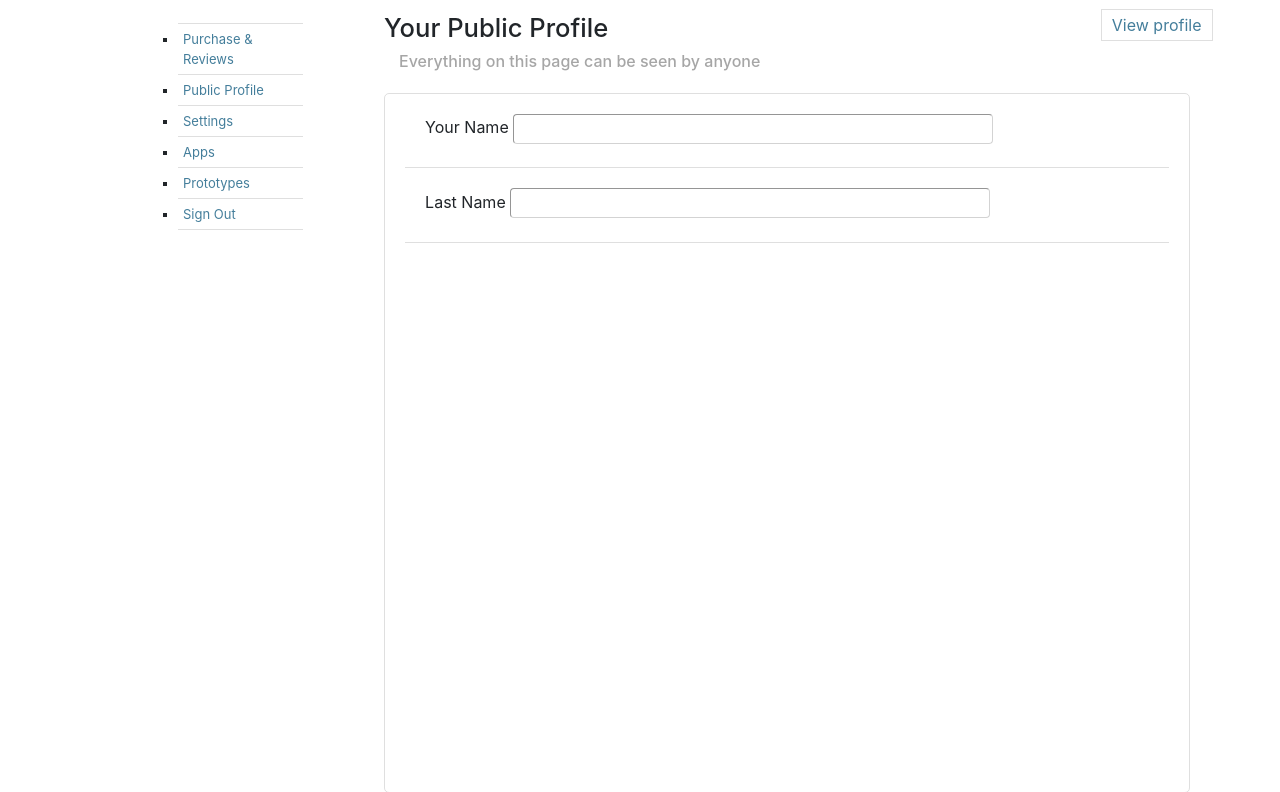
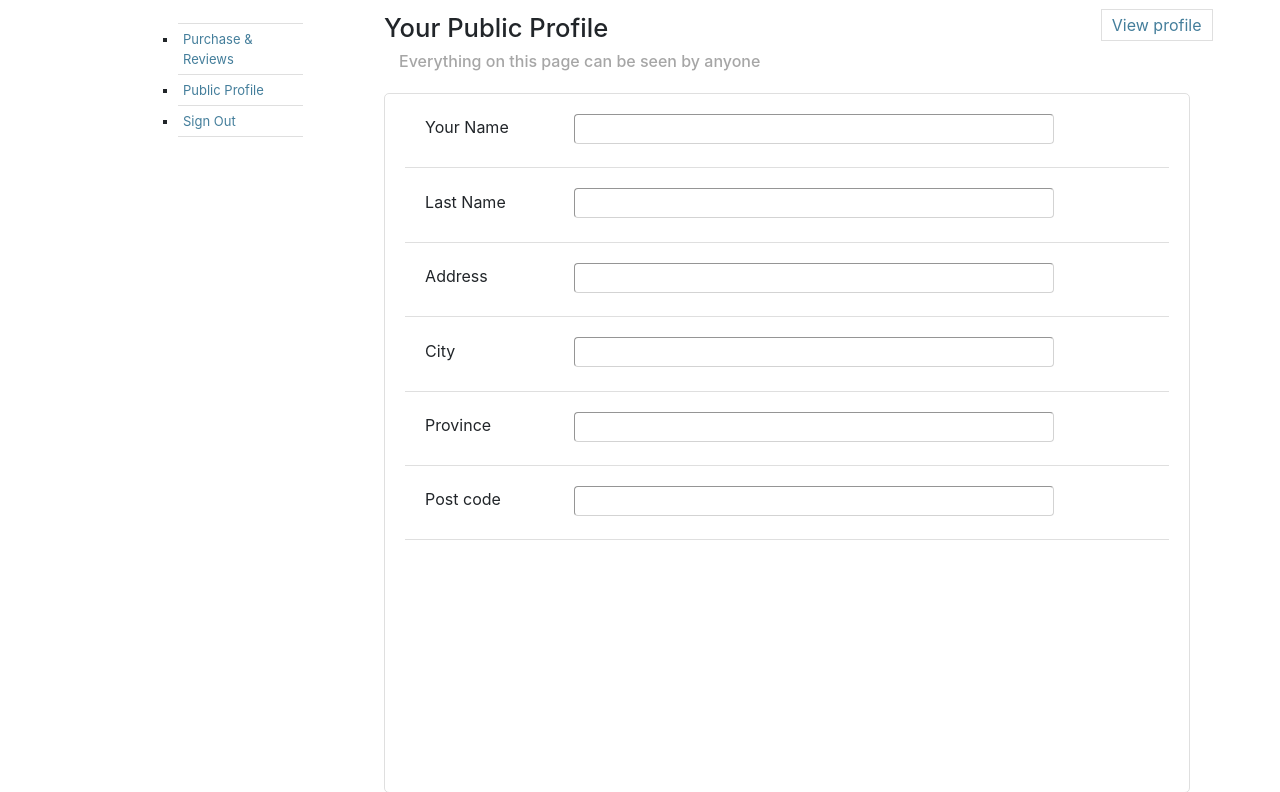
Before and after one commit to UB-ES-2018/etsy, a Django app: page /profile_edit/ in a window 1280 px wide. Shown: the part 112-904 px from the top of the page. Run offline with Django 3.2, Linux system fonts and the light colour scheme; some libraries are stand-ins or nearby versions.

Commit message:
Adding more cmaps to the form

```diff
--- a/web/etsy/etsy_core/templates/profile_edit.html
+++ b/web/etsy/etsy_core/templates/profile_edit.html
@@ -22,24 +22,6 @@
                     Public Profile
                 </a>
             </li class="aside_links">
-
-            <li>
-                <a href="#">
-                    Settings
-                </a>
-            </li>
-
-            <li class="aside_links">
-                <a href="#">
-                    Apps
-                </a>
-            </li>
-
-            <li class="aside_links">
-                <a href="#">
-                    Prototypes
-                </a>
-            </li>
 
             <li class="aside_links">
                 <a href="{% url 'logout' %}">
@@ -78,6 +60,34 @@
                     </label>
                     <input class="input_edit" type="text" name="YourLastName" id="last_name" value="">
                 </div><!-- closing input_section -->
+
+                <div class="input_section">
+                    <label for="last_name">
+                        Address
+                    </label>
+                    <input class="input_edit" type="text" name="YourLastName" id="last_name" value="">
+                </div><!-- closing input_section -->
+
+                <div class="input_section">
+                    <label for="last_name">
+                        City
+                    </label>
+                    <input class="input_edit" type="text" name="YourLastName" id="last_name" value="">
+                </div><!-- closing input_section -->
+
+                <div class="input_section">
+                    <label for="last_name">
+                        Province
+                    </label>
+                    <input class="input_edit" type="text" name="YourLastName" id="last_name" value="">
+                </div><!-- closing input_section -->
+
+                <div class="input_section">
+                    <label for="last_name">
+                        Post code
+                    </label>
+                    <input class="input_edit" type="text" name="YourLastName" id="last_name" value="">
+                </div><!-- closing input_section -->
             </div><!-- closing div underline -->
         </div><!-- closing div body-section -->
 
--- a/web/etsy/static/etsy_core/css/profile_edit.css
+++ b/web/etsy/static/etsy_core/css/profile_edit.css
@@ -122,6 +122,10 @@ section .title-section .title-text h2 {
     padding: 20px;
 }
 
+.input_section label {
+    width: 20%;
+}
+
 section .body-section .input_section .input_edit {
     width: 480px;
     line-height: 16px;
```
